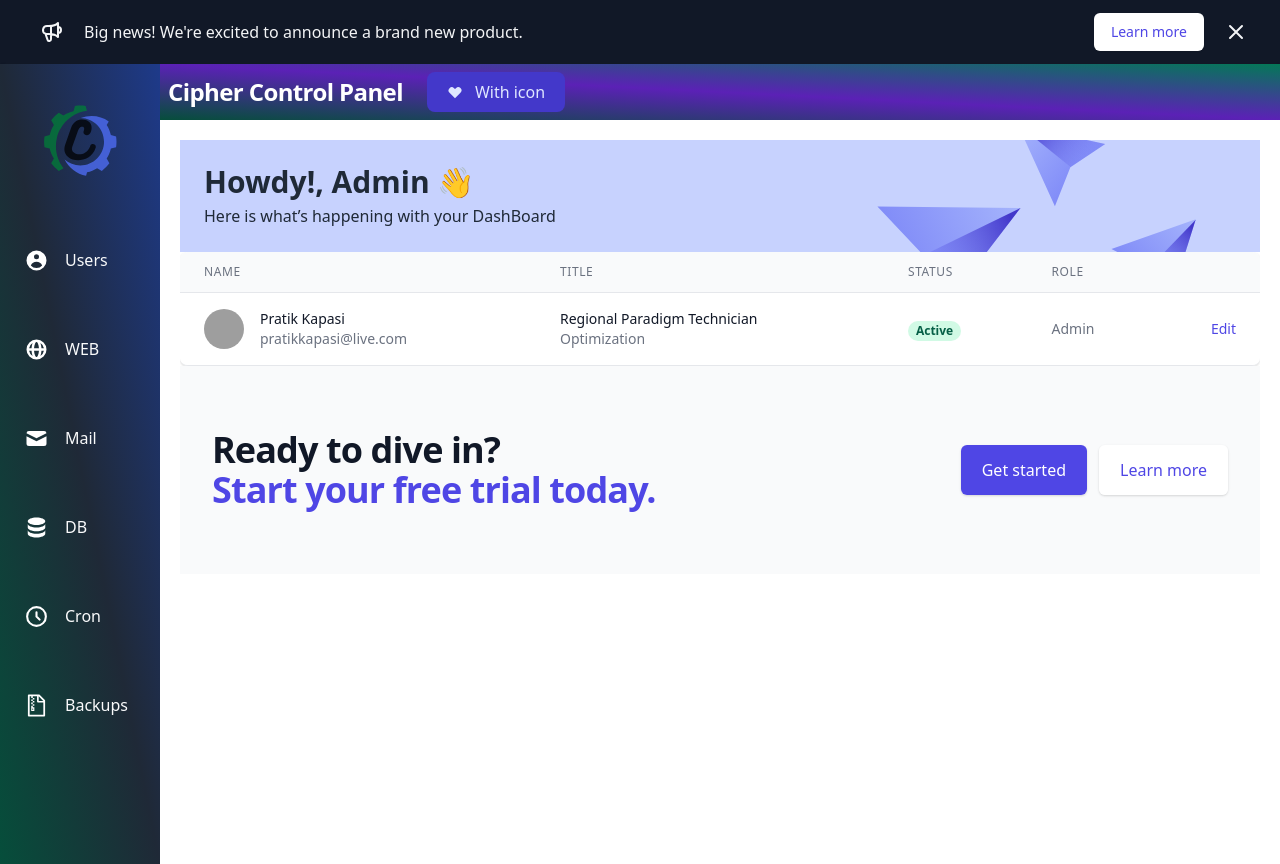
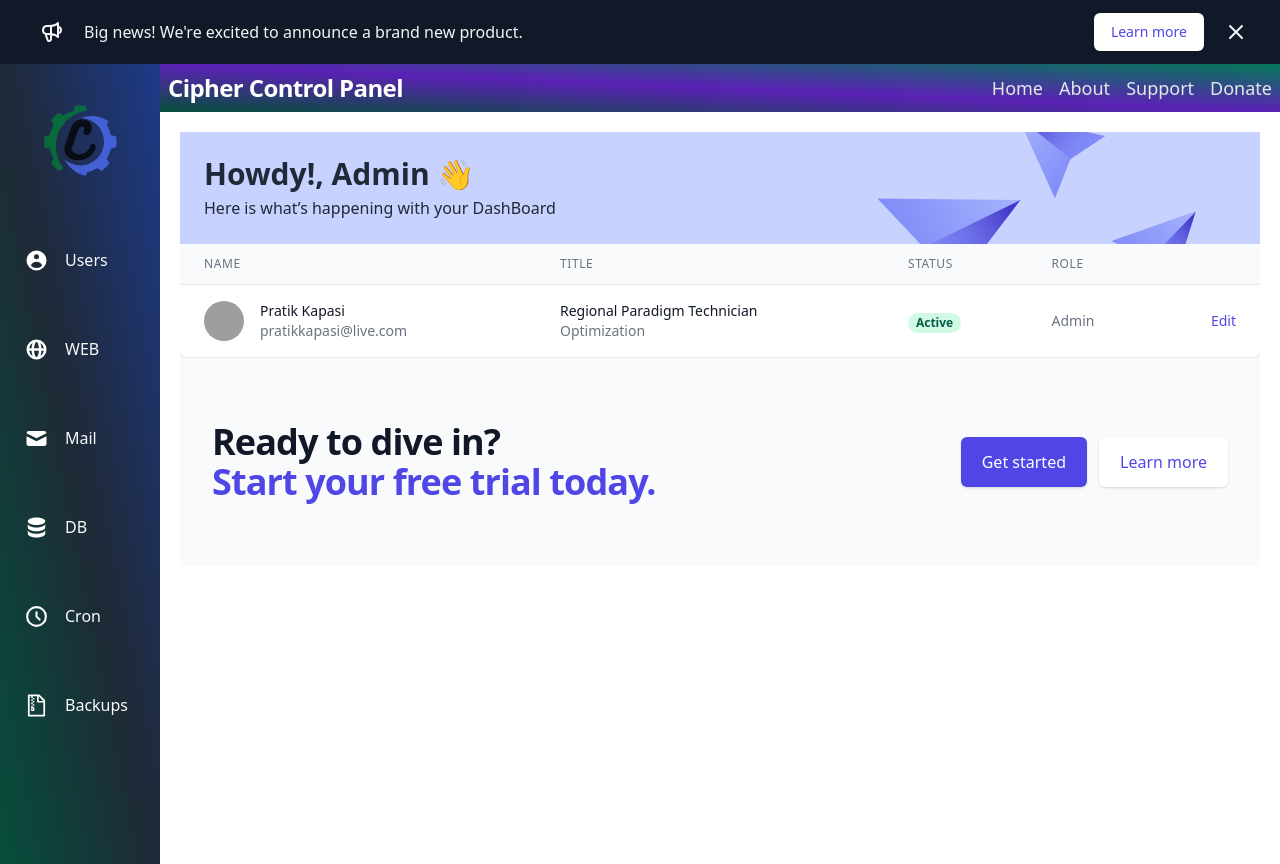
Before and after one commit to raghavyuva/optimize-prime, a React (Vite) app: page / in a window 1280 px wide. Built offline with nearby package versions, Linux system fonts and the light colour scheme; grey boxes are pictures that could not be loaded.

Commit message:
Added navbar buttons

```diff
--- a/src/components/Navbar.jsx
+++ b/src/components/Navbar.jsx
@@ -9,7 +9,7 @@ export let Navbar = () => {
 
     return(
         <div className="min-h-full" >
-            <nav className="flex items-center justify-between flex-wrap bg-gradient-to-tr from-green-900 via-purple-800 to-green-700  p-2">
+            <nav className="flex items-center justify-center flex-wrap bg-gradient-to-tr from-green-900 via-purple-800 to-green-700  p-2">
                 <div className="flex items-center flex-shrink-0 text-white mr-6">
                     <Logo className="h-12 w-12 mr-5 animate-pulse md:hidden"></Logo>
                     <span className="font-bold text-2xl tracking-tight ">Cipher Control Panel</span>
@@ -28,15 +28,20 @@ export let Navbar = () => {
 
                 </div>
                 <div className={`w-full ${ nbo ? 'hidden' : 'block'} flex-grow lg:flex lg:items-center lg:w-auto`} id="navbar">
-                        <button
-                            className="inline-flex items-center h-10 px-5 text-indigo-100 transition-colors duration-150 bg-indigo-700 rounded-lg focus:shadow-outline hover:bg-indigo-800">
-                            <svg className="w-4 h-4 mr-3 fill-current" viewBox="0 0 20 20">
-                                <path
-                                    d="M3.172 5.172a4 4 0 015.656 0L10 6.343l1.172-1.171a4 4 0 115.656 5.656L10 17.657l-6.828-6.829a4 4 0 010-5.656z"
-                                    clip-rule="evenodd" fill-rule="evenodd"></path>
-                            </svg>
-                            <span>With icon</span>
-                        </button>
+                    <div class="text-sm lg:flex-grow  text-center lg:text-right">
+                        <a href="/" class="block mt-4 lg:inline-block lg:mt-0 text-gray-200 hover:text-white mr-4 text-lg">
+                            Home
+                        </a>
+                        <a href="https://github.com/raghavyuva/optimize-prime" class="block mt-4 lg:inline-block lg:mt-0 text-gray-200 hover:text-white mr-4 text-lg">
+                            About
+                        </a>
+                        <a href="" class="block mt-4 lg:inline-block lg:mt-0 text-gray-200 hover:text-white mr-4 text-lg">
+                            Support
+                        </a>
+                        <a href="#donate" class="block mt-4 lg:inline-block lg:mt-0 text-gray-200 hover:text-white text-lg">
+                            Donate
+                        </a>
+                    </div>
                 </div>
 
             </nav>
```
